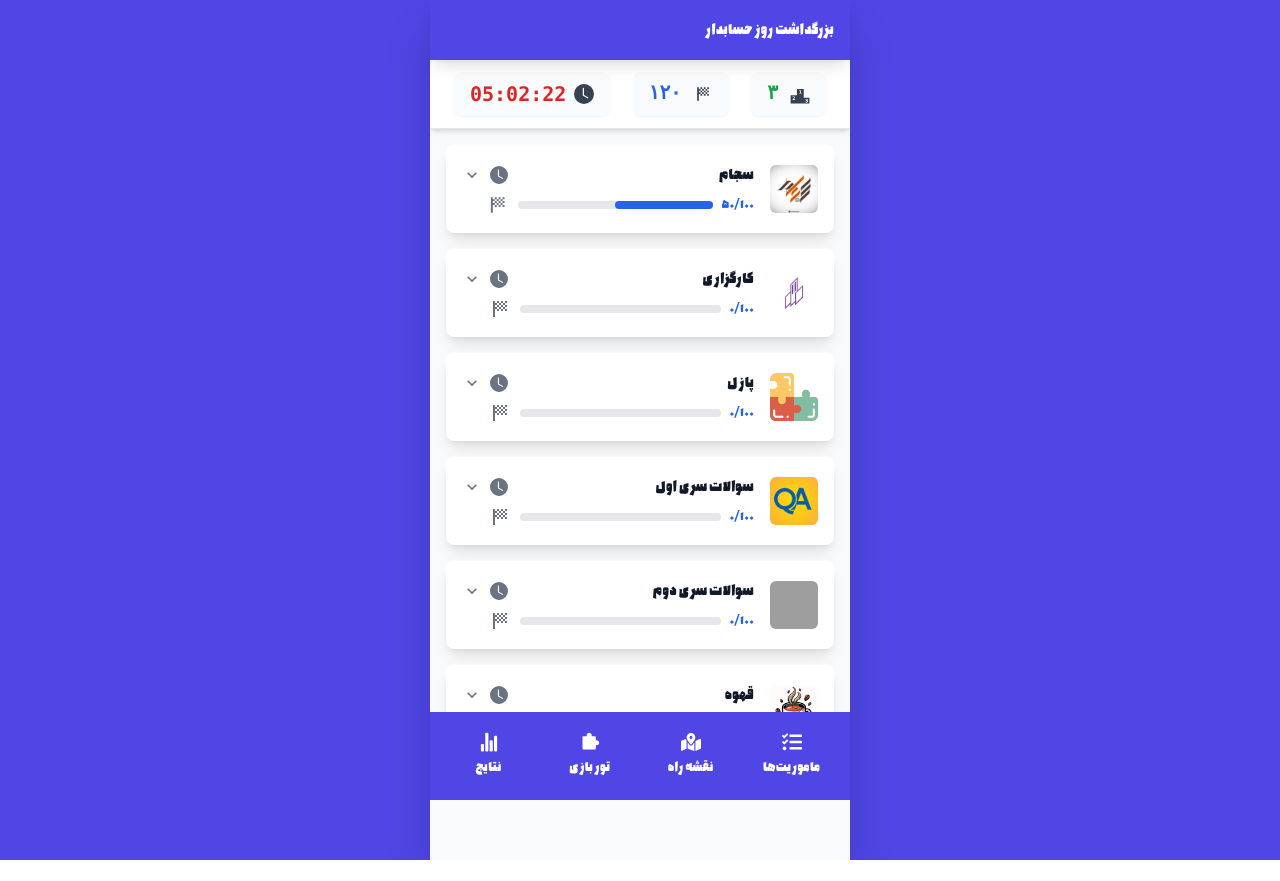
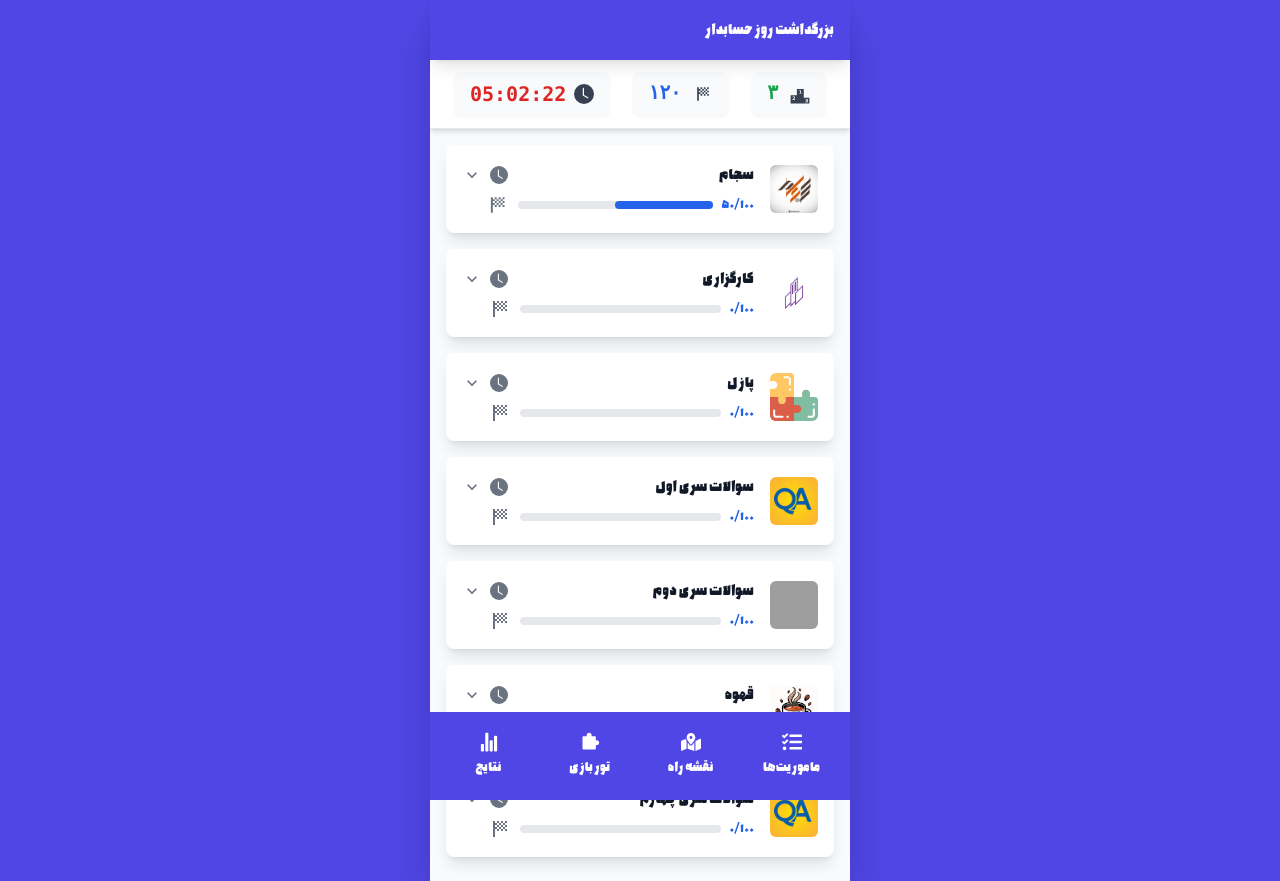
Before and after one commit to isatispooya/gameclient, a React (Vite) app: page /missions in a window 1280 px wide. Before the commit the page ends 860 px from the top, so only its background shows below. Built offline with nearby package versions, Linux system fonts and the light colour scheme; grey boxes are pictures that could not be loaded.

Commit message:
7878787878

```diff
--- a/src/mudole/Q&A/components/qa.tsx
+++ b/src/mudole/Q&A/components/qa.tsx
@@ -1,4 +1,11 @@
-const Qa = ({question , handler , answer , setAnswer}) => {
+const Qa = ({ question, handler, answer, setAnswer }) => {
+  const qeustions = [
+    {
+      question: `ش درف نیا هک دراد دوجو یده دنص زا یکی رد قو اه قودنص نیا مان اما هدرک یراذگ هیامرس، رب ام یا صخشم ب اما تسین ا ر د ساس اددای هچرتف وا تش فگ هک هدش هت نیا مان ودنص ق یکی مان مه ن زا م شوق رع دزی ناتسا فو ا .تس ان ودنص نیا م گ هیامرس ق یراذ ؟تسیچ`,
+      answer: "سلام",
+    },
+  ];
+
   return (
     <div className="max-w-4xl mx-auto p-6 space-y-8">
       <h2 className="text-2xl font-bold text-gray-800 mb-6">
@@ -33,8 +40,6 @@ const Qa = ({question , handler , answer , setAnswer}) => {
           </div>
         </div>
       </div>
-
-
     </div>
   );
 };
--- a/src/mudole/missions/features/mission.list.tsx
+++ b/src/mudole/missions/features/mission.list.tsx
@@ -57,6 +57,15 @@ const MissionList = () => {
       description: "توضیحات",
       route: "/coffee",
     },
+    {
+      image: "qa-training.png",
+      title: "سوالات سری چهارم",
+      isCompleted: false,
+      score: 0,
+      totalScore: 100,
+      description: "توضیحات",
+      route: "/qa",
+    },
   ];
 
   return (
```
